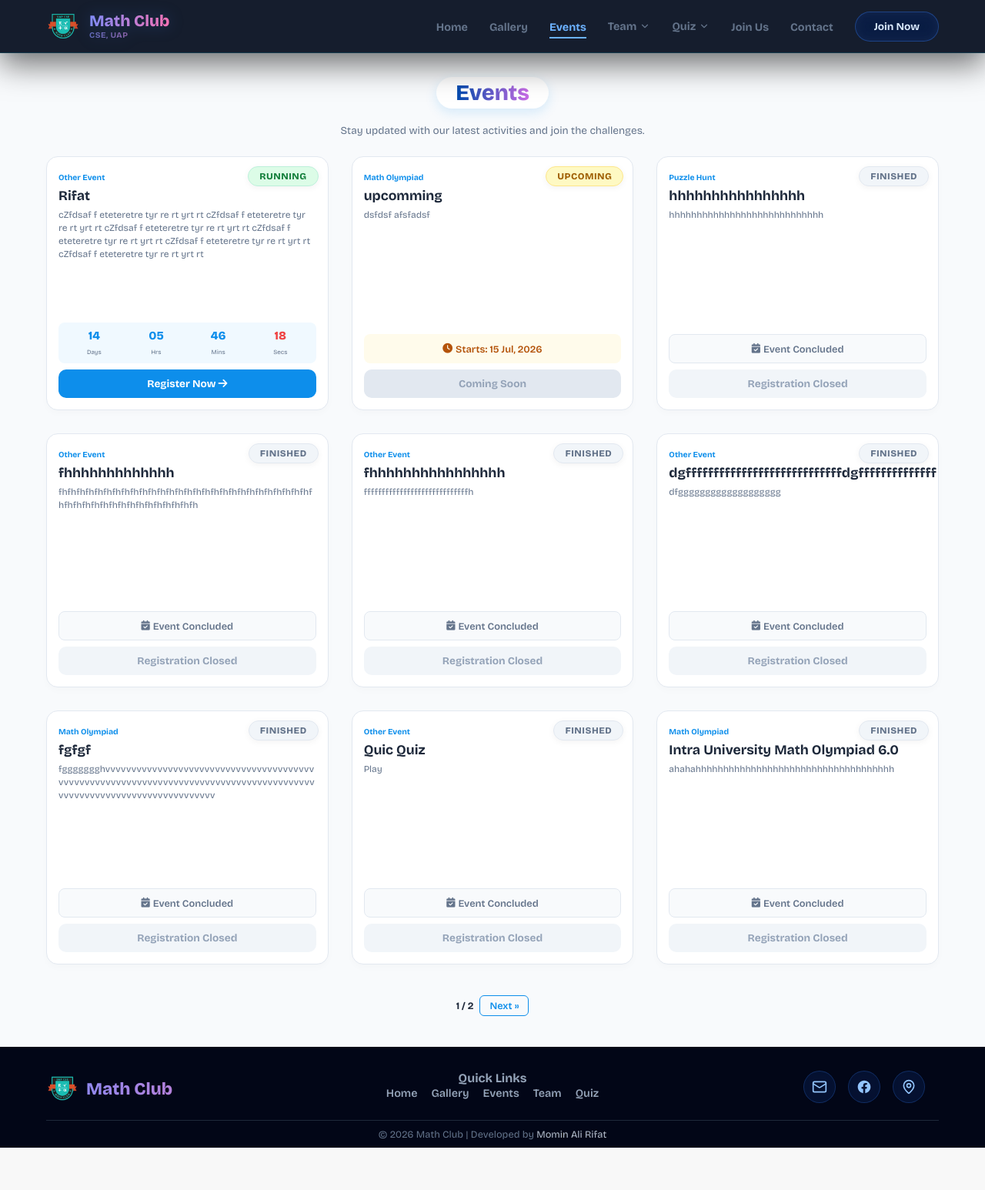
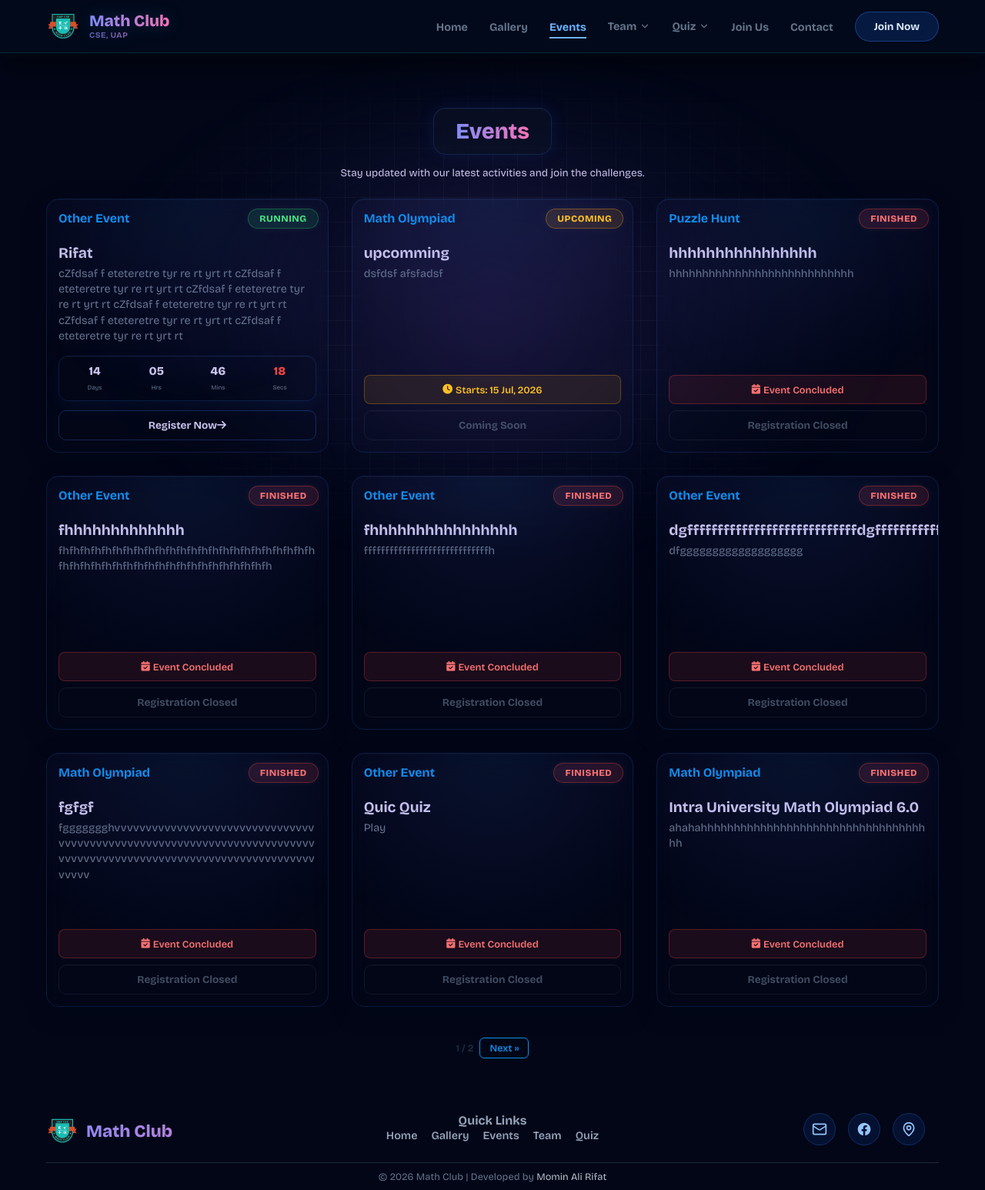
Before and after one commit to MominRifat/Math_Club_CSE, a Django app: page /events/ in a window 1280 px wide. Shown: the whole page at 77% size. Before the commit the page ends 1491 px from the top, so only its background shows below. Run offline with Django 5.2, Linux system fonts and the light colour scheme; data comes from the database, SQL or seed files in the repository; both versions use the stored data as it was after the commit.

Commit message:
event page update

```diff
--- a/events_app/static/events_app/css/style.css
+++ b/events_app/static/events_app/css/style.css
@@ -1,14 +1,36 @@
 .title-wrapper {
-    display: inline-block;
-    background: white;
-    padding: 1px 25px;
-    border-radius: 50px;
-    margin-bottom: 15px;
-    box-shadow: 0 5px 15px rgba(13, 142, 235, 0.15);
+    display: inline-flex;
+    align-items: center;
+    justify-content: center;
+    padding: 10px 28px;
+    margin-bottom: 10px;
+    border-radius: 16px;
+    background: rgba(15, 23, 42, 0.35);
+    border: 1px solid rgba(59, 130, 246, 0.18);
+
+    backdrop-filter: blur(14px);
+    -webkit-backdrop-filter: blur(14px);
+
+    box-shadow:
+        inset 0 1px 0 rgba(255, 255, 255, .03),
+        0 0 22px rgba(37, 99, 235, .12);
+
+    transition: all .3s ease;
+}
+
+.title-wrapper .title-text {
+    background: linear-gradient(135deg, #60a5fa, #818cf8, #a5b4fc);
+
+    -webkit-background-clip: text;
+    -webkit-text-fill-color: transparent;
+    background-clip: text;
+
+    font-size: 1.8rem;
+    font-weight: 800;
 }
 
 .title-wrapper h1 {
-    background: linear-gradient(90deg, #004aad, #cb6ce6);
+    background: linear-gradient(to right, #818cf8, #f472b6);
     -webkit-background-clip: text;
     -webkit-text-fill-color: transparent;
     background-clip: text;
@@ -19,10 +41,10 @@
 
 .page-wrapper {
     padding-top: 100px;
-    background-color: #f8fafc;
     flex: 1 0 auto;
     display: flex;
     flex-direction: column;
+    margin-top: 40px;
 }
 
 .container {
@@ -37,7 +59,7 @@
 }
 
 .sub-title {
-    color: #64748b;
+    color: #c9c3ed;
     margin-top: 5px;
     font-size: 0.85rem;
 }
@@ -50,23 +72,54 @@
 }
 
 .event-card {
-    background: #ffffff;
-    border-radius: 15px;
+    background: transparent;
+
+    border: 1px solid rgba(59, 130, 246, 0.18);
+    border-radius: 16px;
+
     padding: 15px;
+
     position: relative;
-    border: 1px solid #e2e8f0;
-    box-shadow: 0 4px 10px rgba(0, 0, 0, 0.02);
-    transition: 0.3s ease;
+    overflow: hidden;
+
     display: flex;
     flex-direction: column;
+
     min-height: 330px;
     height: auto;
-    overflow: hidden;
+
+    backdrop-filter: blur(14px);
+    -webkit-backdrop-filter: blur(14px);
+
+    box-shadow:
+        inset 0 1px 0 rgba(255, 255, 255, .03),
+        0 10px 30px rgba(2, 6, 23, .25);
+
+    transition: all .35s ease;
+}
+
+.event-card::before {
+    content: "";
+    position: absolute;
+    inset: 0;
+
+    background: radial-gradient(circle at top,
+            rgba(59, 130, 246, 0.10) 0%,
+            rgba(99, 102, 241, 0.06) 35%,
+            transparent 70%);
+
+    pointer-events: none;
 }
 
 .event-card:hover {
-    transform: translateY(-5px);
-    box-shadow: 0 12px 25px rgba(0, 0, 0, 0.06);
+    transform: translateY(-8px);
+
+    border-color: rgba(96, 165, 250, .4);
+
+    box-shadow:
+        inset 0 1px 0 rgba(255, 255, 255, .04),
+        0 18px 40px rgba(37, 99, 235, .18),
+        0 0 24px rgba(59, 130, 246, .12);
 }
 
 .card-body {
@@ -93,39 +146,48 @@
 }
 
 .running .status-badge {
-    background: #dcfce7;
-    color: #15803d;
-    border: 1px solid #bcf0da;
+    background: rgba(34, 197, 94, 0.12);
+    color: #4ade80;
+    border: 1px solid rgba(34, 197, 94, 0.35);
 }
 
 .upcoming .status-badge {
-    background: #fef9c3;
-    color: #a16207;
-    border: 1px solid #fde68a;
+    background: rgba(245, 158, 11, 0.12);
+    color: #fbbf24;
+    border: 1px solid rgba(245, 158, 11, 0.35);
 }
 
 .finished .status-badge {
-    background: #f1f5f9;
-    color: #64748b;
-    border: 1px solid #e2e8f0;
+    background: rgba(239, 68, 68, 0.12);
+    color: #f87171;
+    border: 1px solid rgba(239, 68, 68, 0.35);
 }
 
+.status-badge {
+    backdrop-filter: blur(10px);
+    -webkit-backdrop-filter: blur(10px);
+    box-shadow: 0 0 12px rgba(255, 255, 255, 0.05);
+}
 .category-tag {
+    display: inline-block;
+
     color: #0d8eeb;
     font-weight: 700;
-    font-size: 0.65rem;
+    font-size: 1rem;
+
+    margin-bottom: 18px;
 }
 
 .event-title {
     margin: 6px 0;
-    font-size: 1.1rem;
-    color: #1e293b;
+    font-size: 1.2rem;
+    color: #c9c3ed;
     line-height: 1.2;
 }
 
 .event-desc {
     color: #64748b;
-    font-size: 0.75rem;
+    font-size: 0.9rem;
     line-height: 1.4;
     margin-bottom: 12px;
     display: block;
@@ -140,19 +202,40 @@
 .timer-container {
     display: grid;
     grid-template-columns: repeat(4, 1fr);
-    gap: 4px;
-    margin-bottom: 8px;
-    background: #f0f9ff;
-    padding: 8px;
-    border-radius: 8px;
+    gap: 8px;
+
+    margin-bottom: 12px;
+    padding: 10px;
+
+    background: transparent;
+
+    border: 1px solid rgba(59, 130, 246, 0.18);
+    border-radius: 12px;
+
+    backdrop-filter: blur(10px);
+    -webkit-backdrop-filter: blur(10px);
+
+    box-shadow:
+        inset 0 1px 0 rgba(255, 255, 255, .03),
+        0 8px 20px rgba(37, 99, 235, .08);
+
     text-align: center;
+    transition: all .3s ease;
+}
+
+.timer-container:hover {
+    border-color: rgba(96, 165, 250, .4);
+
+    box-shadow:
+        0 12px 28px rgba(37, 99, 235, .15),
+        0 0 18px rgba(59, 130, 246, .12);
 }
 
 .timer-box span {
     display: block;
     font-size: 0.95rem;
     font-weight: 800;
-    color: #0d8eeb;
+    color: #c9c3ed;
 }
 
 .timer-box small {
@@ -179,14 +262,21 @@
 }
 
 .upcoming-info {
-    background: #fffbeb;
-    color: #b45309;
+    background: rgba(245, 158, 11, 0.10);
+    color: #fbbf24;
+    border: 1px solid rgba(245, 158, 11, 0.30);
+
+    backdrop-filter: blur(10px);
+    -webkit-backdrop-filter: blur(10px);
 }
 
 .finished-info {
-    background: #f8fafc;
-    color: #64748b;
-    border: 1px solid #e2e8f0;
+    background: rgba(239, 68, 68, 0.10);
+    color: #f87171;
+    border: 1px solid rgba(239, 68, 68, 0.30);
+
+    backdrop-filter: blur(10px);
+    -webkit-backdrop-filter: blur(10px);
 }
 
 .btn-event {
@@ -203,24 +293,57 @@
 }
 
 .btn-register {
-    background: #0d8eeb;
-    color: white;
+    display: inline-flex;
+    align-items: center;
+    justify-content: center;
+
+    padding: 10px 20px;
+
+    background: transparent;
+    color: #c9c3ed;
+
+    border: 1px solid rgba(59, 130, 246, 0.28);
+    border-radius: 10px;
+
+    font-weight: 700;
+    text-decoration: none;
+
+    transition: all .3s ease;
 }
 
 .btn-register:hover {
-    background: #0b7cd1;
+    background: rgba(37, 99, 235, 0.10);
+
+    border-color: rgba(96, 165, 250, 0.5);
+
+    color: #ffffff;
+
+    transform: translateY(-2px);
+
+    box-shadow:
+        0 0 16px rgba(59, 130, 246, 0.15);
 }
 
-.btn-disabled {
-    background: #e2e8f0;
-    color: #94a3b8;
+.btn-disabled,
+.btn-finished {
+    background: transparent;
+
+    color: #64748b;
+
+    border: 1px solid rgba(100, 116, 139, 0.25);
+    border-radius: 10px;
+
     cursor: not-allowed;
-}
 
-.btn-finished {
-    background: #f1f5f9;
-    color: #94a3b8;
-    cursor: not-allowed;
+    opacity: .65;
+
+    backdrop-filter: blur(10px);
+    -webkit-backdrop-filter: blur(10px);
+
+    box-shadow:
+        inset 0 1px 0 rgba(255, 255, 255, .03);
+
+    pointer-events: none;
 }
 
 .pagination {
```
Also changed, not shown: db.sqlite3, media/events/1212.png (added), media/events/Screenshot_2026-02-12_210423.png (added).
